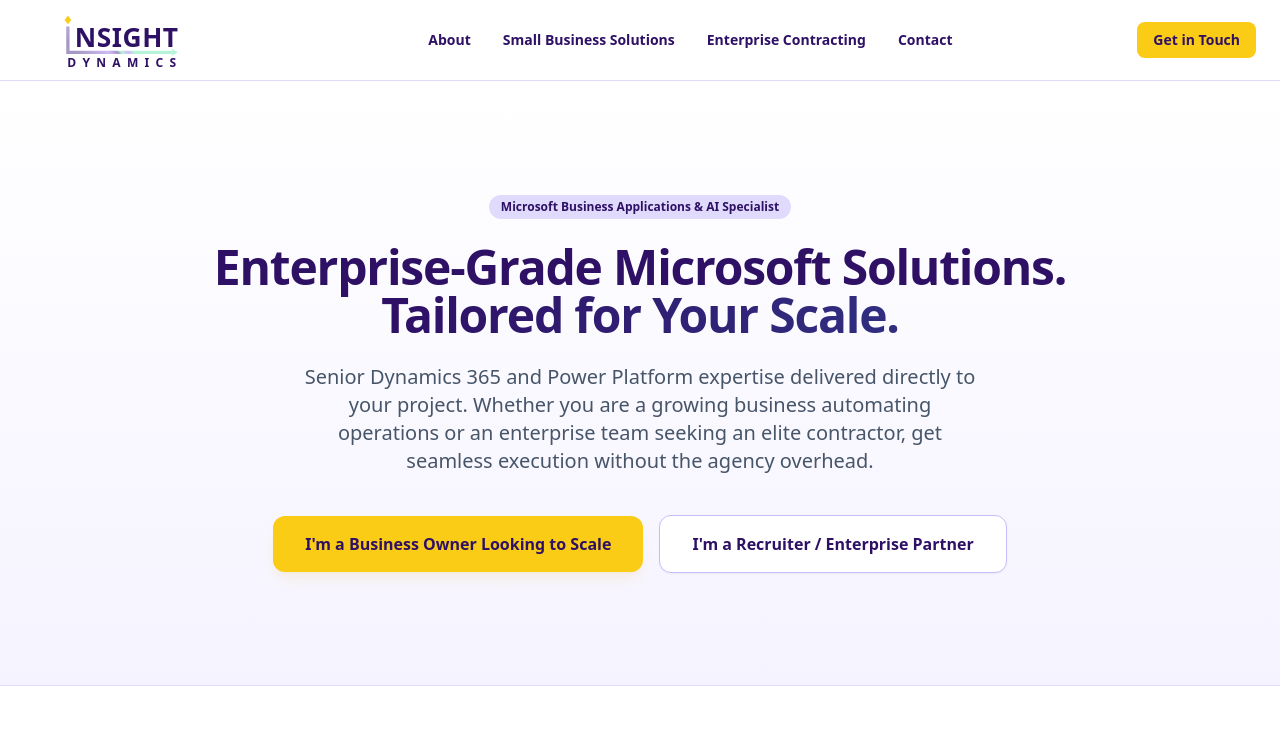
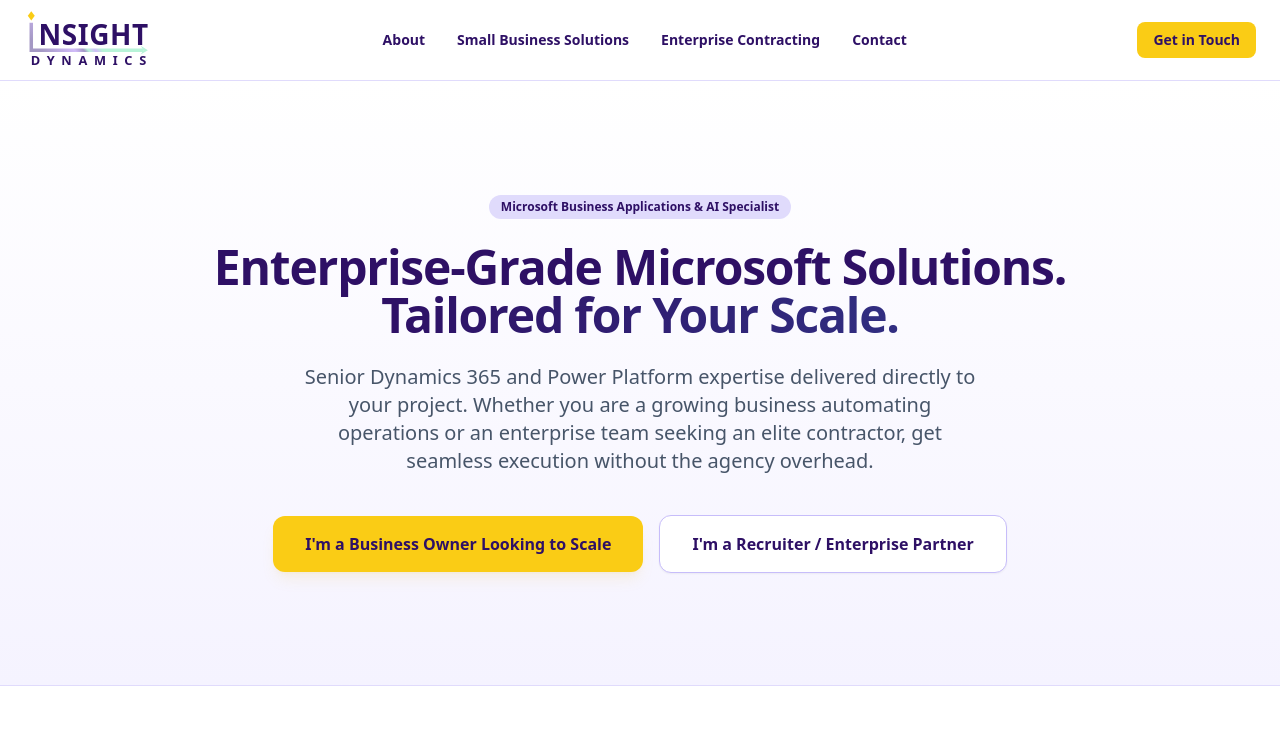
Before and after one commit to linsightdynamics/website, a plain HTML site: page index.html in a window 1280 px wide. Shown: the top 747 px of the page. Drawn offline with nearby package versions, Linux system fonts and the light colour scheme.

Commit message:
Refactor header section and logo alignment

```diff
--- a/index.html
+++ b/index.html
@@ -32,11 +32,12 @@
 </head>
 <body class="bg-brand-50 text-slate-800 font-sans antialiased">
 
-    <header class="sticky top-0 z-50 bg-white/95 backdrop-blur border-b border-brand-100">
+<header class="sticky top-0 z-50 bg-white/95 backdrop-blur border-b border-brand-100">
         <div class="max-w-7xl mx-auto px-6 h-20 flex items-center justify-between">
             <div class="flex items-center">
-    		<a href="#" class="h-24 flex items-center py-1" aria-label="Lin-Sight Dynamics Home">
-       			 <svg xmlns="http://www.w3.org/2000/svg" viewBox="0 0 800 350" class="h-24 w-auto">
+                <!-- Cropped SVG Vector Logo for Perfect Left Alignment -->
+                <a href="#" class="h-16 flex items-center" aria-label="Lin-Sight Dynamics Home">
+                    <svg xmlns="http://www.w3.org/2000/svg" viewBox="135 75 440 220" class="h-16 w-auto">
                       <defs>
                         <linearGradient id="laserGradient" x1="0%" y1="60%" x2="100%" y2="40%">
                           <stop offset="0%" stop-color="#A498C4" />
```
